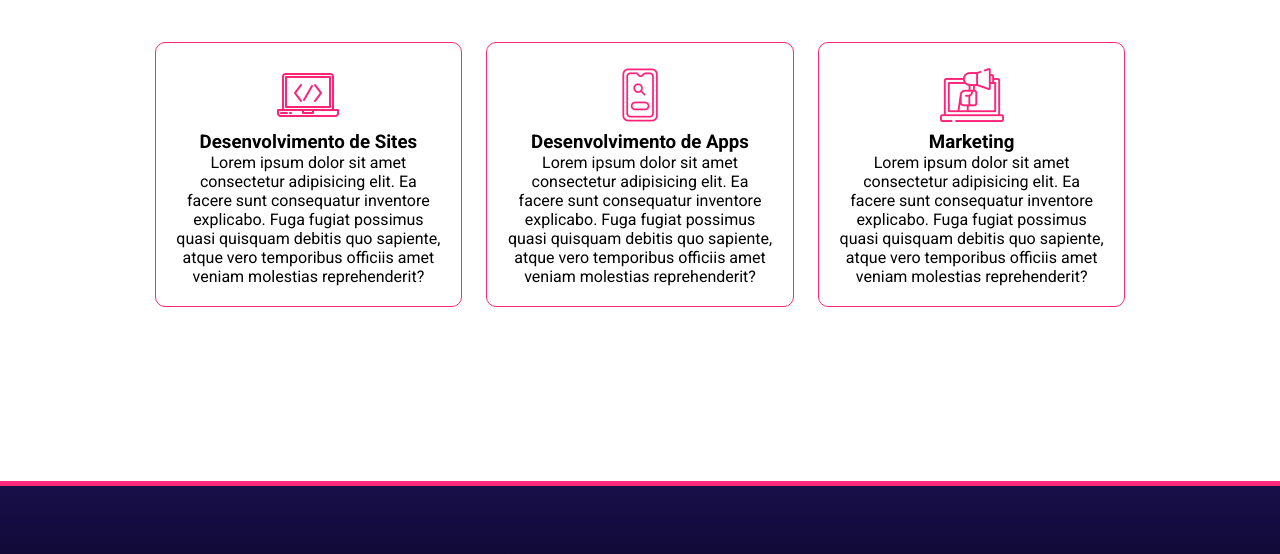
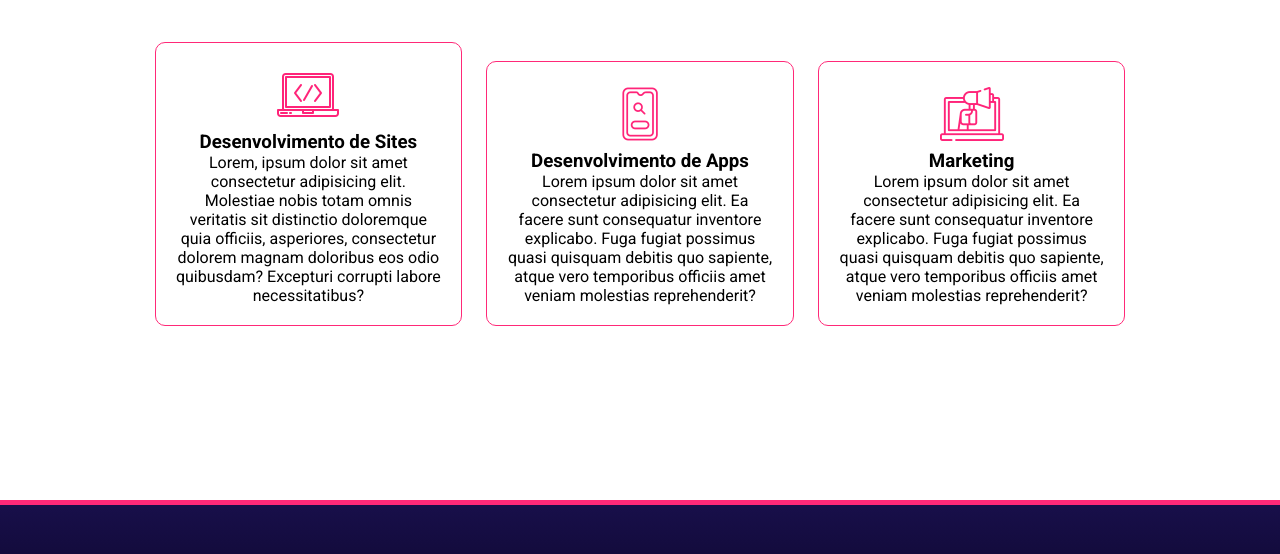
Before and after one commit to debaldi/site-responsivo-agencia, a plain HTML site: page index.html in a window 1280 px wide. Shown: the part 811-1365 px from the top of the page. Drawn offline with Linux system fonts and the light colour scheme.

Commit message:
Update index.html

```diff
--- a/index.html
+++ b/index.html
@@ -48,7 +48,7 @@
                 <img src="img/pc.png" alt="">
                 <div class="card-text">
                     <h3>Desenvolvimento de Sites</h3>
-                    <p>Lorem ipsum dolor sit amet consectetur adipisicing elit. Ea facere sunt consequatur inventore explicabo. Fuga fugiat possimus quasi quisquam debitis quo sapiente, atque vero temporibus officiis amet veniam molestias reprehenderit?</p>
+                    <p>Lorem, ipsum dolor sit amet consectetur adipisicing elit. Molestiae nobis totam omnis veritatis sit distinctio doloremque quia officiis, asperiores, consectetur dolorem magnam doloribus eos odio quibusdam? Excepturi corrupti labore necessitatibus?</p>
                 </div>
                 <div class="texto-oculto">
                     <h3>Outro Conteúdo Qualquer</h3>
```
